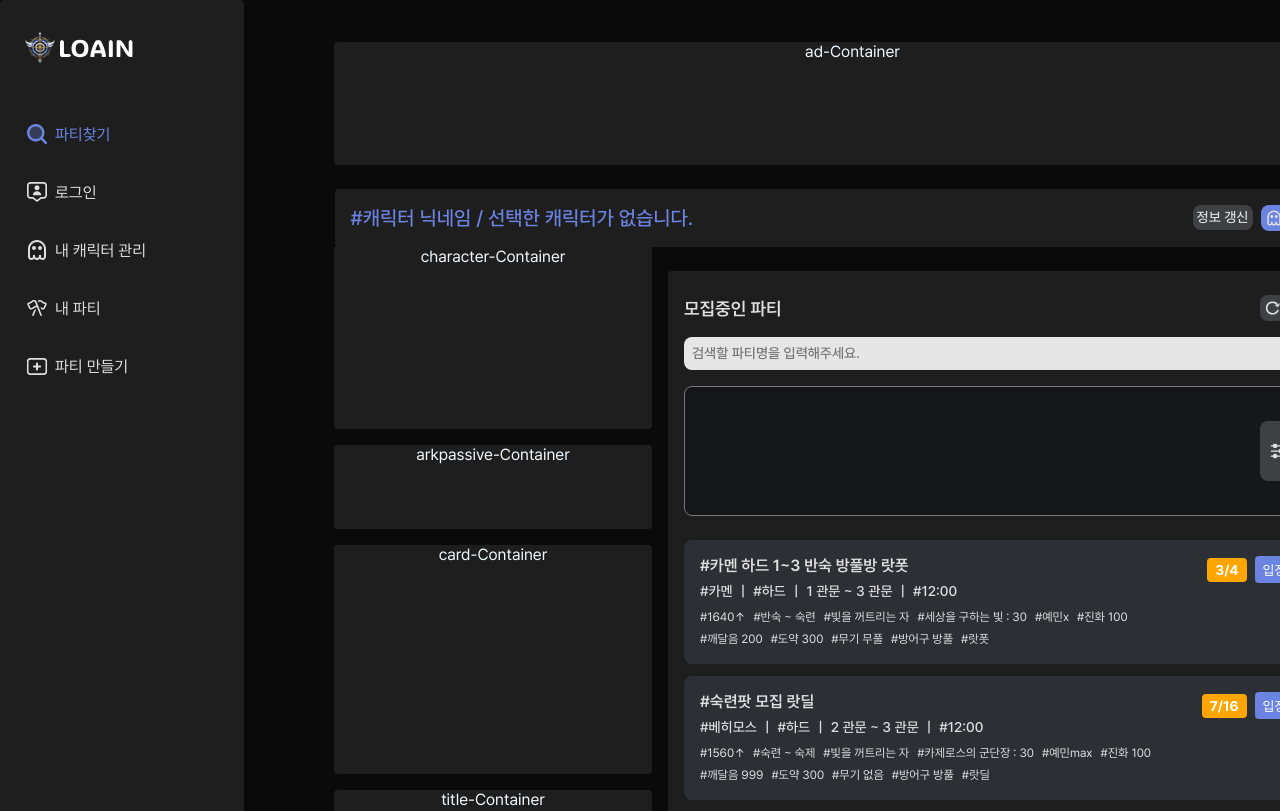
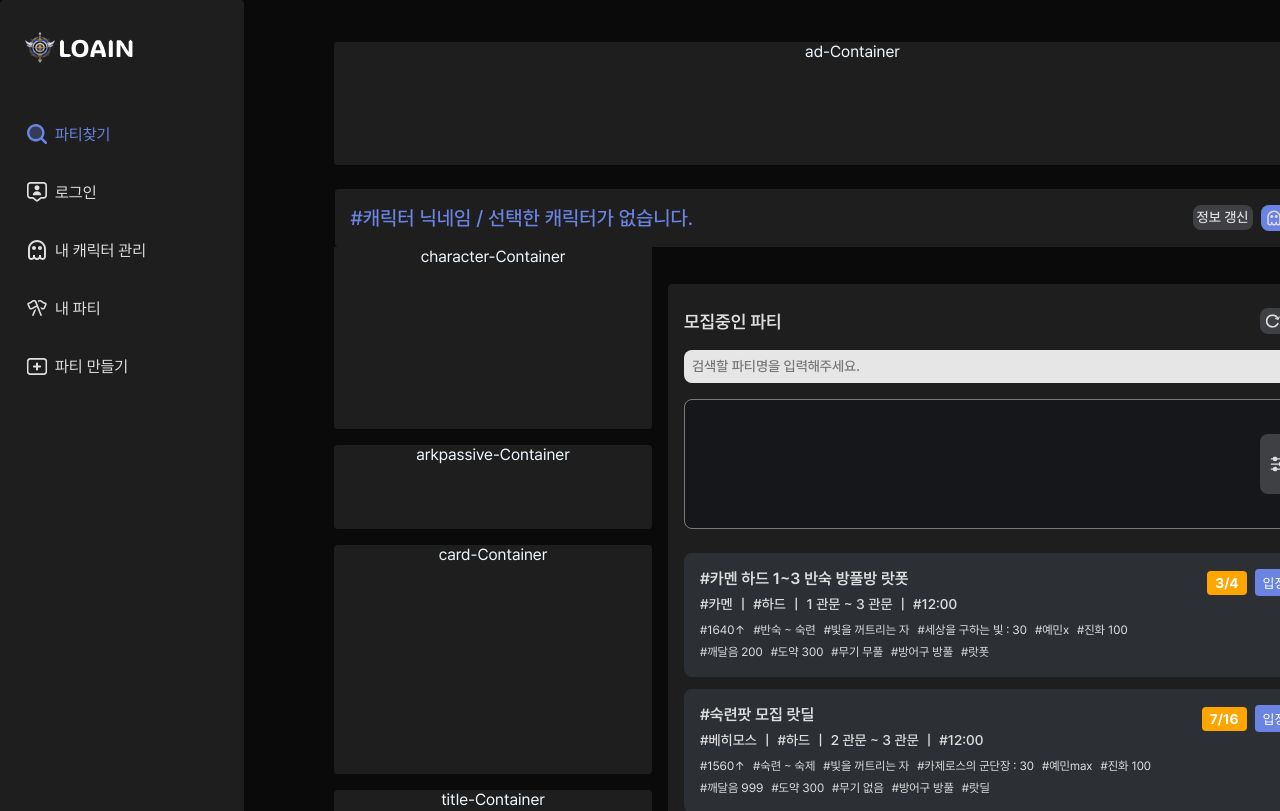
Before and after one commit to bsko98/loain, a React (Create React App) app: page / in a window 1280 px wide. Shown: the top 811 px of the page. Built offline with nearby package versions, Linux system fonts and the light colour scheme.

Commit message:
수정본 1

```diff
--- a/src/pages/MainPage.css
+++ b/src/pages/MainPage.css
@@ -100,6 +100,7 @@
     border-top-right-radius: 4px;
     padding: 24px 16px 32px 16px;
     background: rgba(30, 30, 30, 1);
+    margin-top: 13px;
 }
 
 /* 우측 전체 컨테이너 (Hug width, Hug Height) */
```
